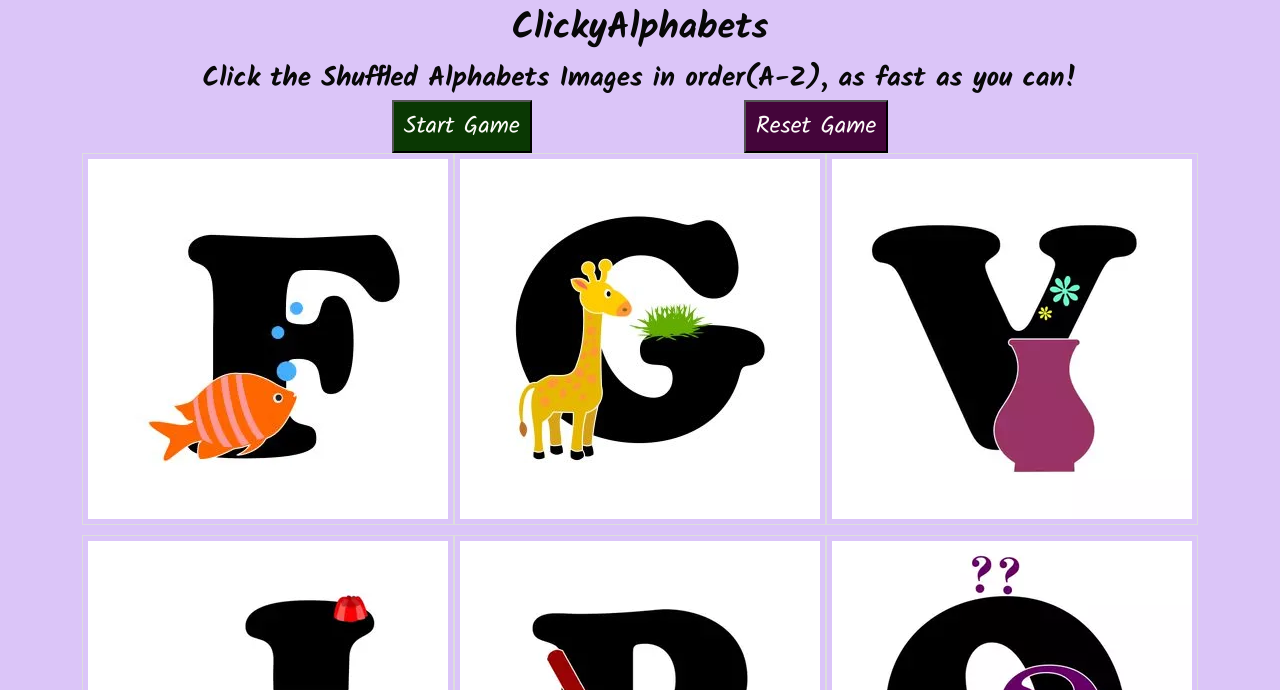
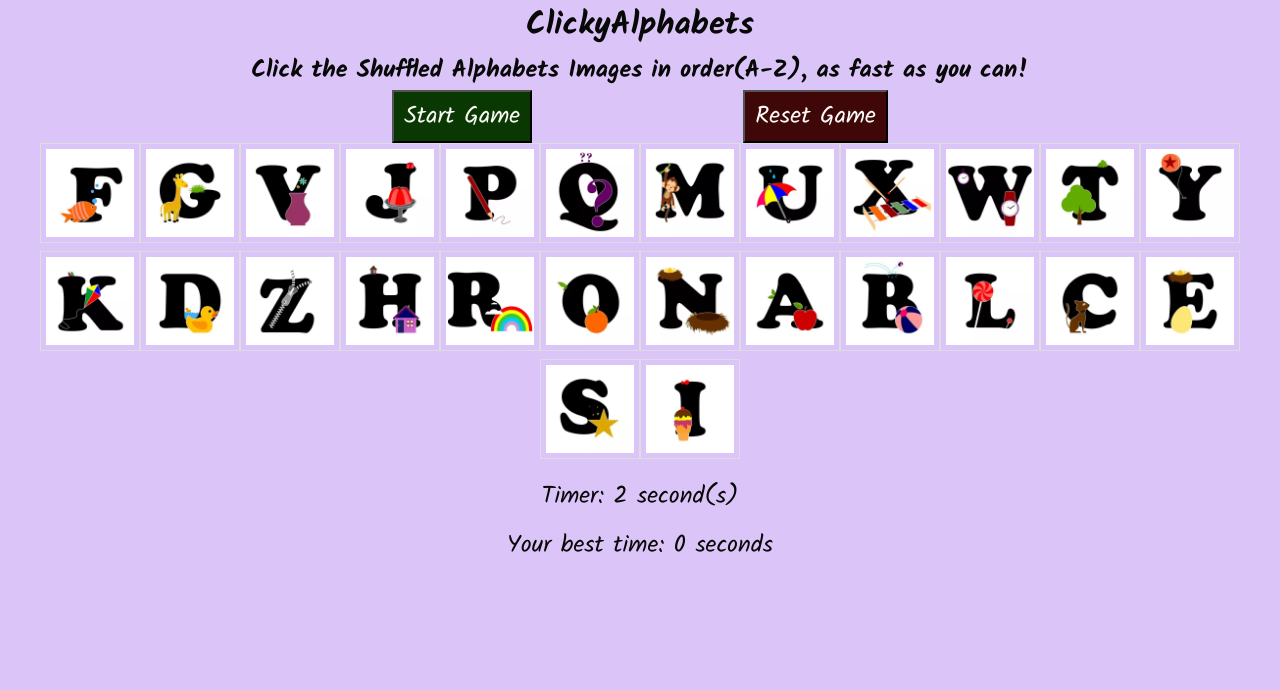
Before and after one commit to SwathiKeshavamurthy/Clicky-Alphabets, a plain HTML site: page index.html in a window 1280 px wide. Both pictures are taken after a click on the button "Start Game". Shown: the top 690 px of the page. Drawn offline with Linux system fonts and the light colour scheme.

Commit message:
set images to max-width

```diff
--- a/assets/css/style.css
+++ b/assets/css/style.css
@@ -10,8 +10,6 @@ body {
     background-color: rgb(219, 197, 248);
     color: rgb(8, 8, 8);
     text-align: center;
-    font-size: large;
-    align-items: center;
     font-family: "Kalam", "Lato";
 }
 
@@ -31,7 +29,7 @@ body {
 #resetButton {
     margin-left: 8%;
     padding: 5px 10px;
-    background-color: rgb(68, 5, 58);
+    background-color: rgb(63, 7, 7);
     color: rgb(252, 251, 248);
     cursor: pointer;
     font-size: x-large;
@@ -42,12 +40,13 @@ body {
 /*Images*/
 
 img {
-    max-width: 50%;
+    max-width: 100%;
     height: auto;
     border: 1px solid #ddd;
     padding: 5px;
     cursor: pointer;
     transition: background-color 0.3s;
+    max-width: 100px;
   }
 
   /*Timer and Your Best Time*/
```
